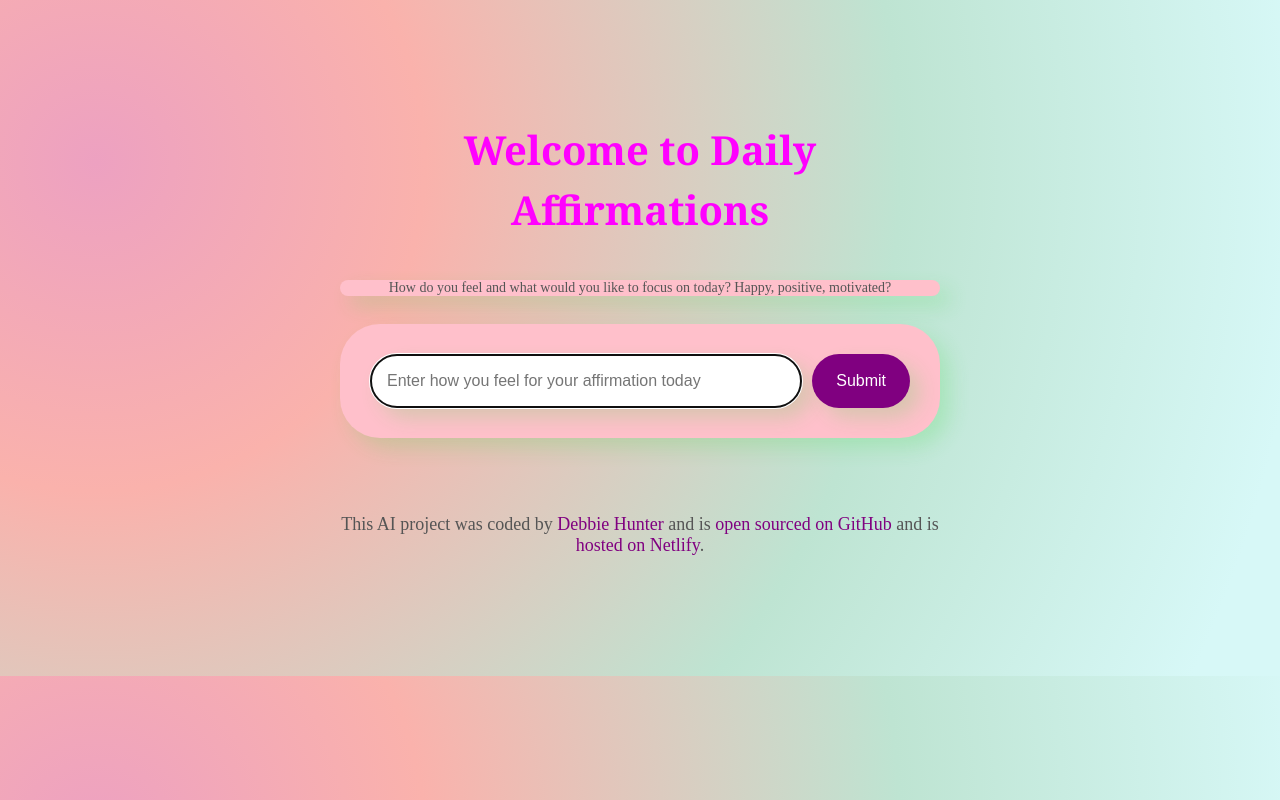
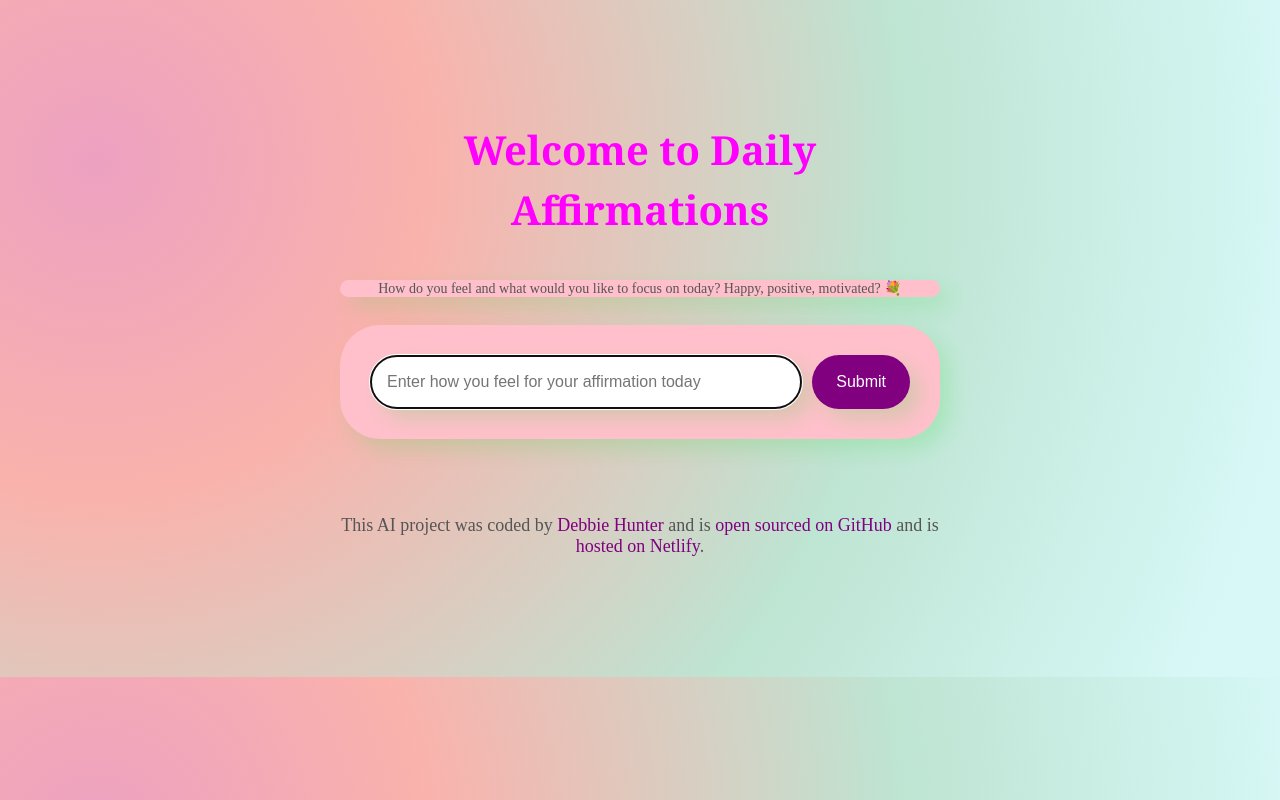
Before and after one commit to debahunter821-ux/Daily-Affirmation, a website: page index.html in a window 1280 px wide. Drawn offline with nearby package versions, Linux system fonts and the light colour scheme.

Commit message:
updated user experience

```diff
--- a/index.html
+++ b/index.html
@@ -17,7 +17,7 @@
       <main>
         <small
           >How do you feel and what would you like to focus on today? Happy,
-          positive, motivated?</small
+          positive, motivated? 💐</small
         >
         <br />
         <form id="affirmation-form">
```
